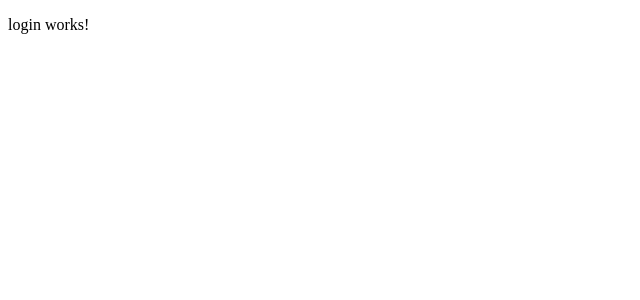
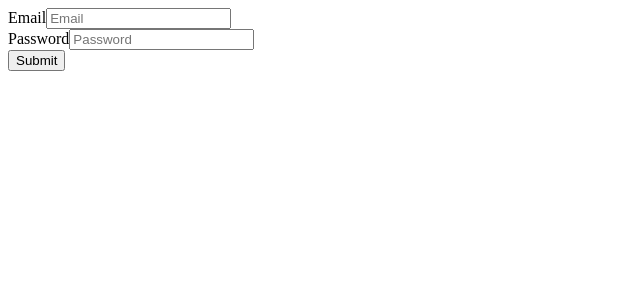
Before and after one commit to gemox94/trello-clone-client-angular, an Angular app: page /login in a window 1280 px wide. Shown: the top 300 px of the page, without its empty margins (0-640 px from the left). Built offline with nearby package versions, Linux system fonts and the light colour scheme.

Commit message:
Added basic form to login

```diff
--- a/src/app/auth/auth.module.ts
+++ b/src/app/auth/auth.module.ts
@@ -1,12 +1,14 @@
 import { NgModule } from '@angular/core';
 import { CommonModule } from '@angular/common';
 import { AuthRoutingModule } from './auth-routing.module';
+import { FormsModule } from '@angular/forms';
 
 import { LoginComponent } from './login/login.component';
 
 @NgModule({
   imports: [
     CommonModule,
+    FormsModule,
     AuthRoutingModule,
   ],
   declarations: [
--- a/src/app/auth/login/login.component.html
+++ b/src/app/auth/login/login.component.html
@@ -1,3 +1,17 @@
-<p>
-  login works!
-</p>
+<form>
+
+  <div>
+    <label for="email">Email</label>
+    <input type="email" id="email" placeholder="Email" [(ngModel)]="email" name="email">
+  </div>
+
+  <div>
+    <label for="password">Password</label>
+    <input type="password" id="password" placeholder="Password" [(ngModel)]="password" name="password">
+  </div>
+
+  <button type="button" (click)="submitForm()">
+    Submit
+  </button>
+
+</form>
--- a/src/app/auth/login/login.component.ts
+++ b/src/app/auth/login/login.component.ts
@@ -7,9 +7,16 @@ import { Component, OnInit } from '@angular/core';
 })
 export class LoginComponent implements OnInit {
 
+  email: string;
+  password: string;
+
   constructor() { }
 
   ngOnInit() {
   }
 
+  submitForm() {
+    console.log(this.email, this.password);
+  }
+
 }
```
